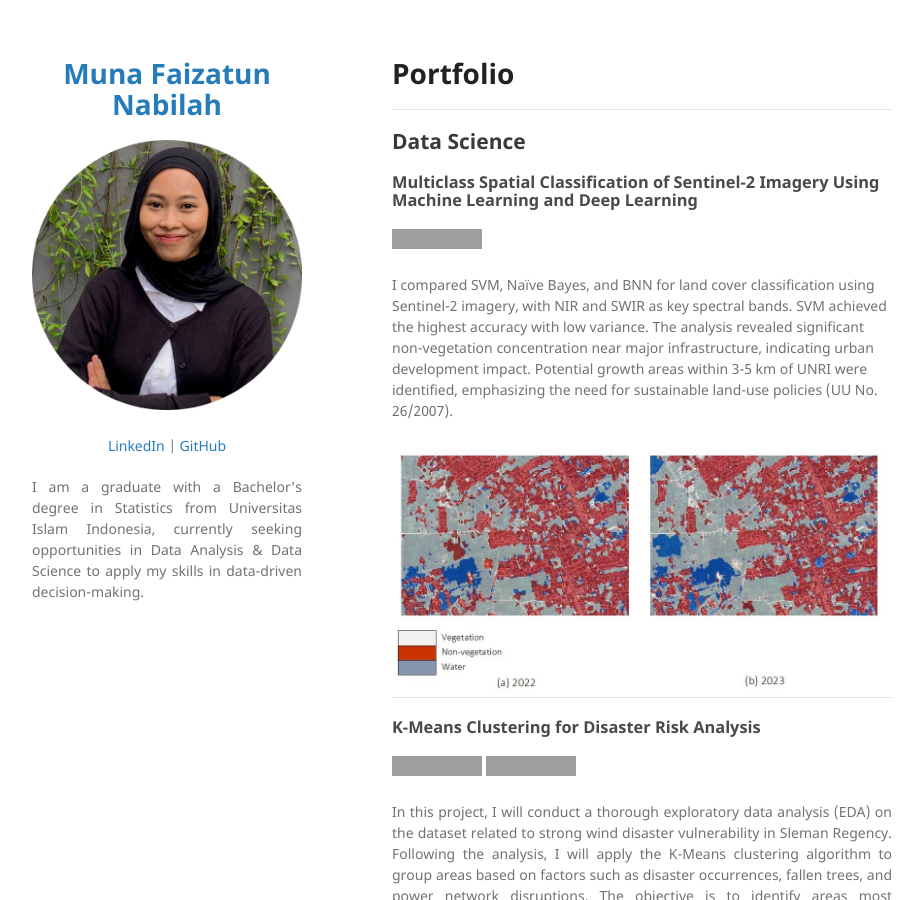
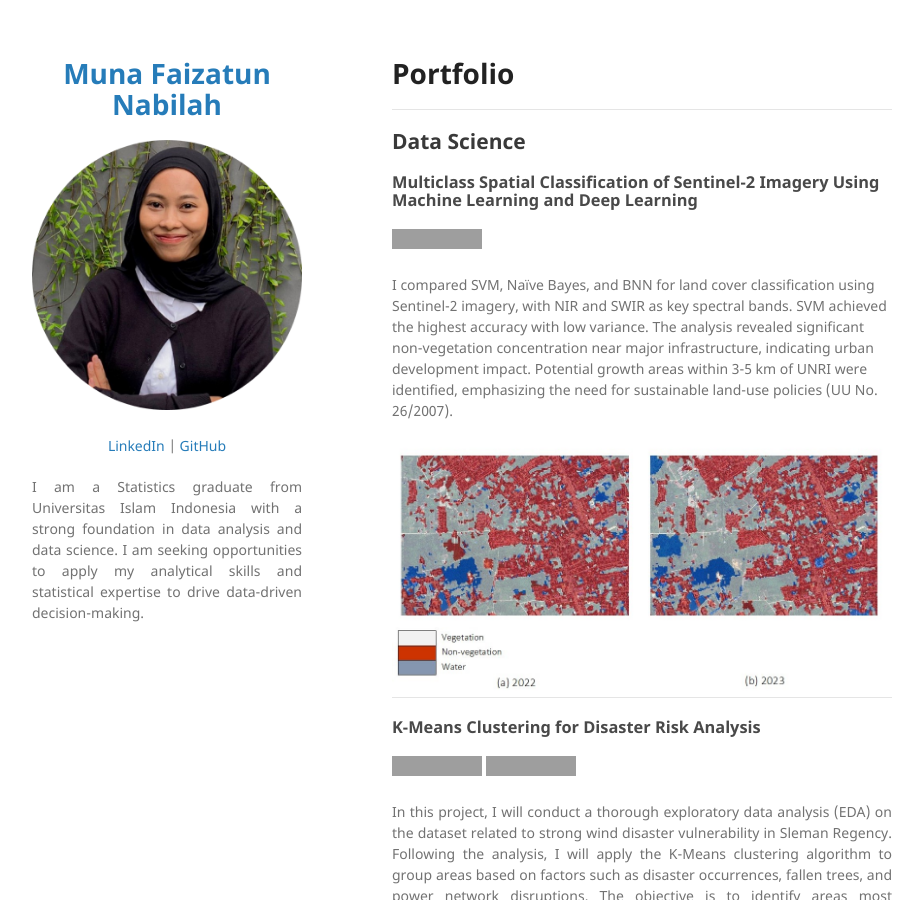
Before and after one commit to munafaizatun/munafaizatun.github.io, a Jekyll site: the page built from index.md, in a window 1280 px wide and 900 px high. Shown: the whole window, without its empty margins (178-1101 px from the left). Built offline with Jekyll 4.4.1, drawn with Linux system fonts in a browser that asks for light colours; our own code applies the rules of GitHub Pages for plain Markdown files; grey boxes are pictures that could not be loaded.

Commit message:
Update _config.yml

```diff
--- a/_config.yml
+++ b/_config.yml
@@ -9,8 +9,7 @@ description:
   </p>
 
   <p align="justify">
-  I am a graduate with a Bachelor's degree in Statistics from Universitas Islam Indonesia, currently seeking opportunities in Data Analysis & Data Science to apply my skills in data-driven decision-making.
-  <br><br>
+  I am a Statistics graduate from Universitas Islam Indonesia with a strong foundation in data analysis and data science. I am seeking opportunities to apply my analytical skills and statistical expertise to drive data-driven decision-making.
   </p>
 
 theme: jekyll-theme-minimal
```
